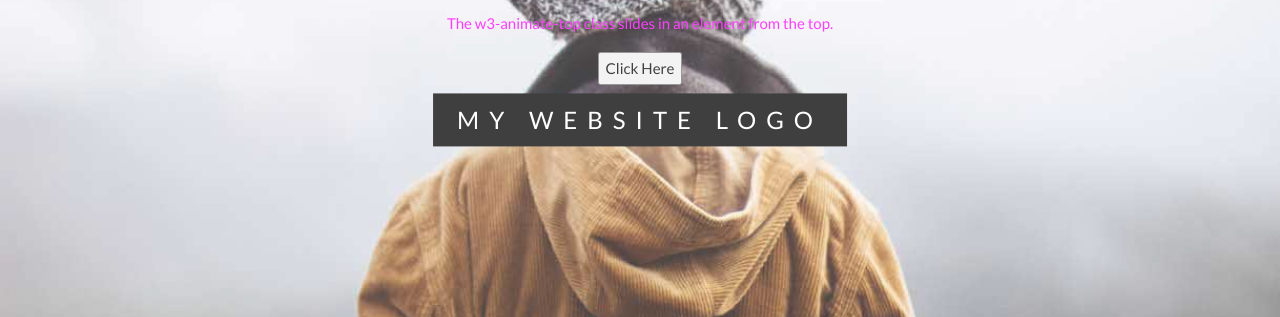
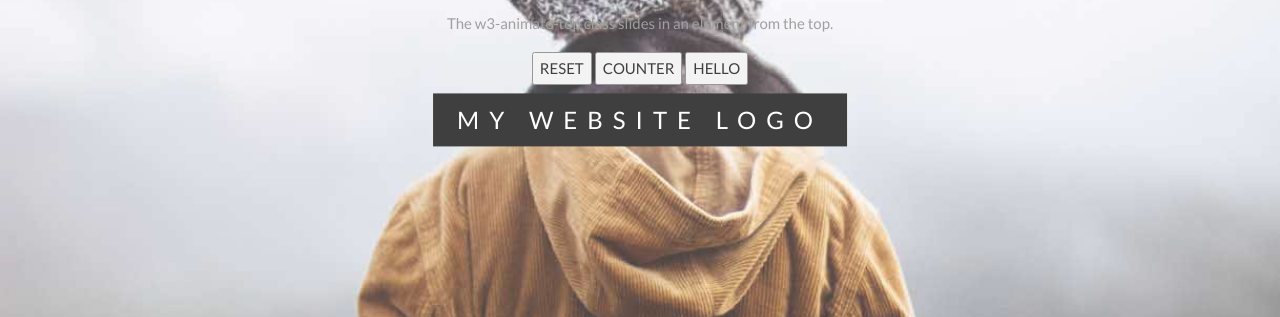
Before and after one commit to superkart63/superkart63.github.io, a plain HTML site: page index.html in a window 1280 px wide. Shown: the part 80-397 px from the top of the page. Drawn offline with Linux system fonts and the light colour scheme.

Commit message:
add js buttons

```diff
--- a/css/style.css
+++ b/css/style.css
@@ -11,7 +11,7 @@
 body,h1,h2,h3,h4,h5,h6 {font-family: "Lato", sans-serif;}
 body, html {
   height: 100%;
-  color: #ff00ff;
+  color: grey;
   line-height: 1.8;
 }
 
--- a/index.html
+++ b/index.html
@@ -45,8 +45,10 @@
     <h1>Animation is Fun!</h1>
     <p>The w3-animate-top class slides in an element from the top.</p>
 
-    <!-- Funktionsaufruf js 'hello' -->
-    <button onclick="hello(),count()">Click Here</button>
+    <!-- Funktionsaufruf js 'count' -->
+    <button onclick="reset()">RESET</button>
+    <button onclick="count()">COUNTER</button>
+    <button onclick="hello()">HELLO</button>
 
   </div>
 </div>
@@ -282,6 +284,6 @@
   </div>
   <p>Powered by <a href="https://www.w3schools.com/w3css/default.asp" title="W3.CSS" target="_blank" class="w3-hover-text-green">w3.css</a></p>
 </footer>
-<script src="js/script.js"></script>
+<script type="text/javascript" src="js/script.js"></script>
 </body>
 </html>
```
